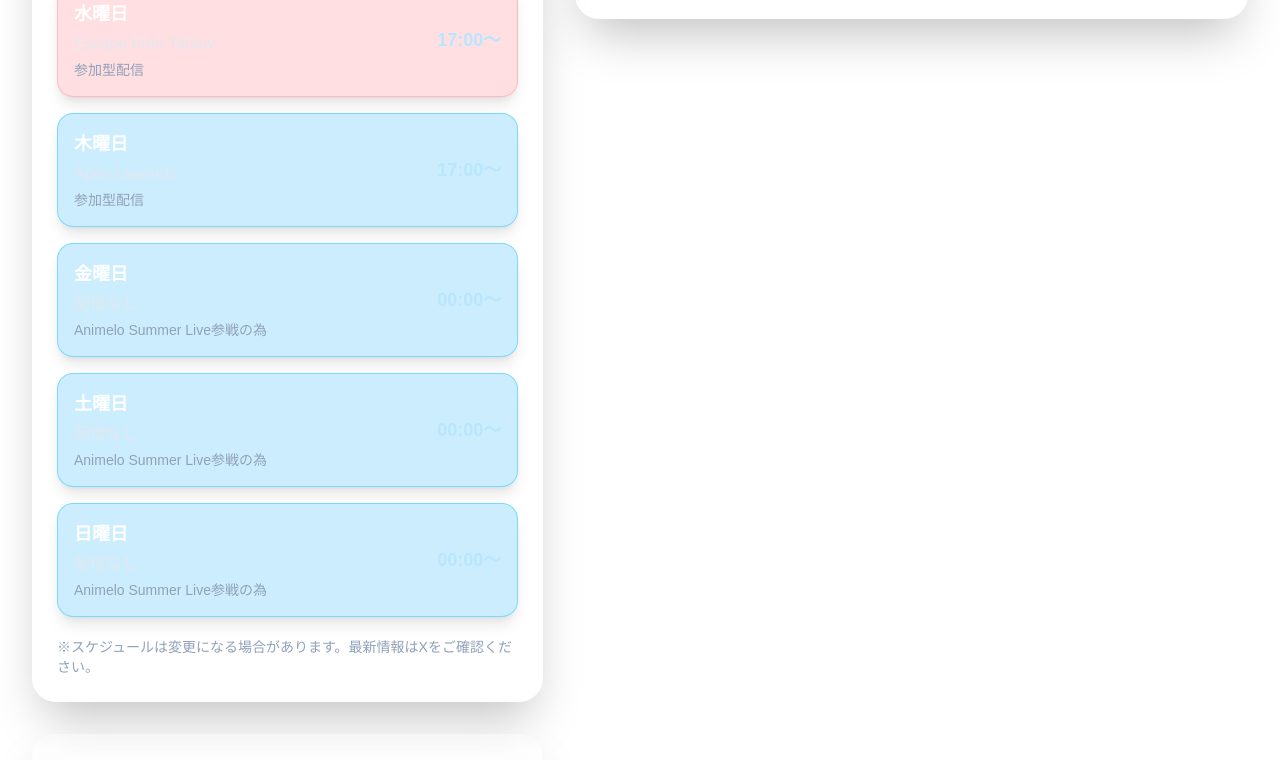
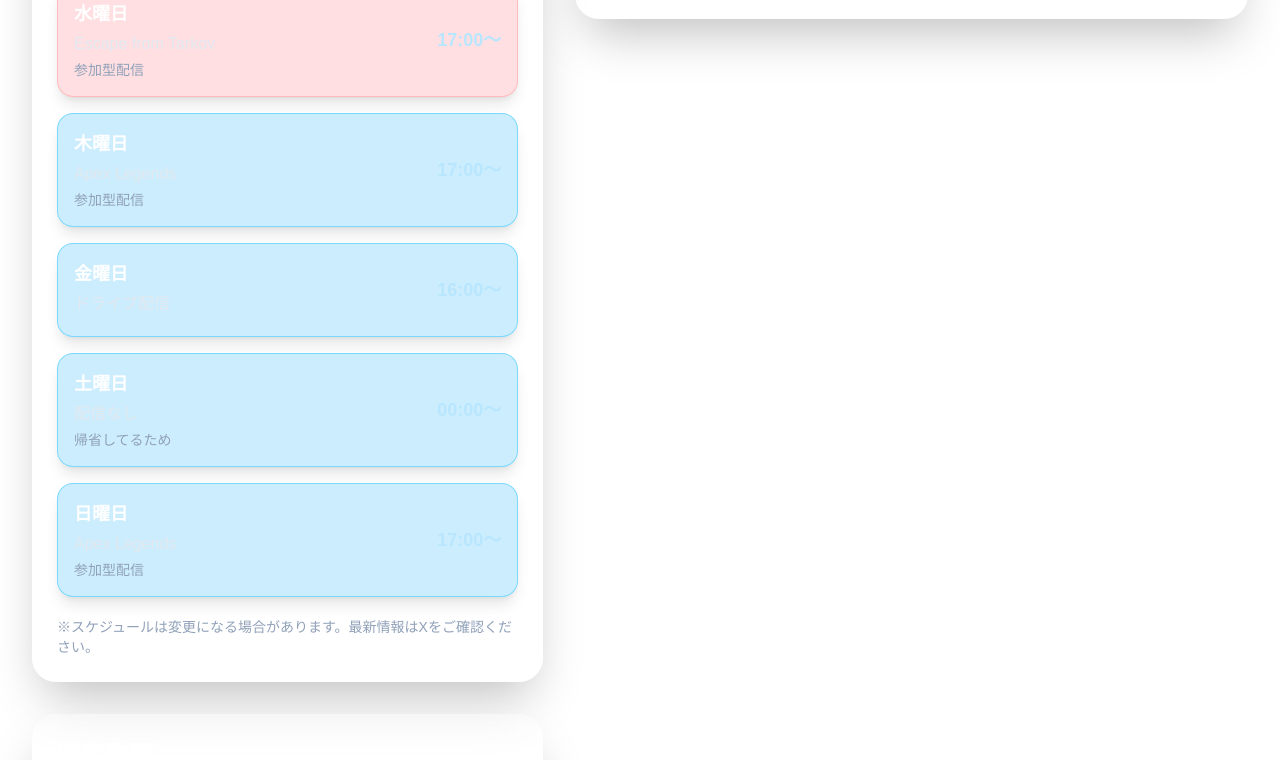
Before and after one commit to AquariVt/aquari-site, a Next.js app: page / in a window 1280 px wide. Shown: the part 1478-2238 px from the top of the page. Built offline with nearby package versions, Linux system fonts and the light colour scheme; no server answers.

Commit message:
update schedule

```diff
--- a/app/page.tsx
+++ b/app/page.tsx
@@ -28,7 +28,7 @@ const weeklySchedule: ScheduleItem[] = [
   {
     day: "月曜日",
     time: "17:00～",
-    title: "Rainbow Six Siege",
+    title: "Apex Legends",
     note: "参加型配信",
     color: "border-red-400/30 bg-red-500/15",
   },
@@ -55,22 +55,22 @@ const weeklySchedule: ScheduleItem[] = [
   },
   {
     day: "金曜日",
-    time: "00:00〜",
-    title: "配信なし",
-    note: "Animelo Summer Live参戦の為",
+    time: "16:00〜",
+    title: "ドライブ配信",
+    note: "",
     color: "border-sky-400/40 bg-sky-500/20",
   },
 {
     day: "土曜日",
     time: "00:00〜",
     title: "配信なし",
-    note: "Animelo Summer Live参戦の為",
+    note: "帰省してるため",
     color: "border-sky-400/40 bg-sky-500/20",  },
   {
     day: "日曜日",
-    time: "00:00〜",
-    title: "配信なし",
-    note: "Animelo Summer Live参戦の為",
+    time: "17:00〜",
+    title: "Apex Legends",
+    note: "参加型配信",
     color: "border-sky-400/40 bg-sky-500/20",
   },
 ];
```
